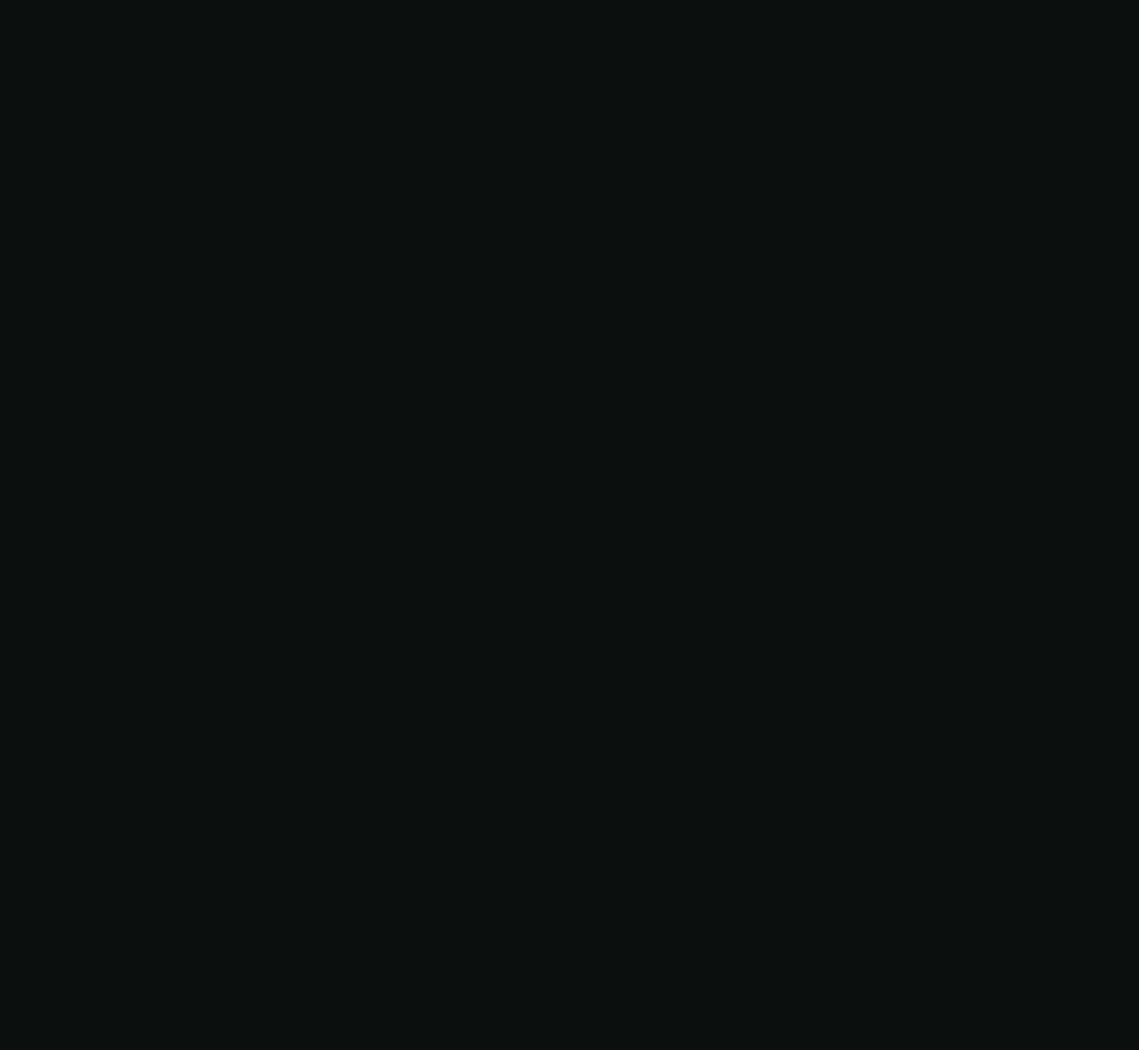
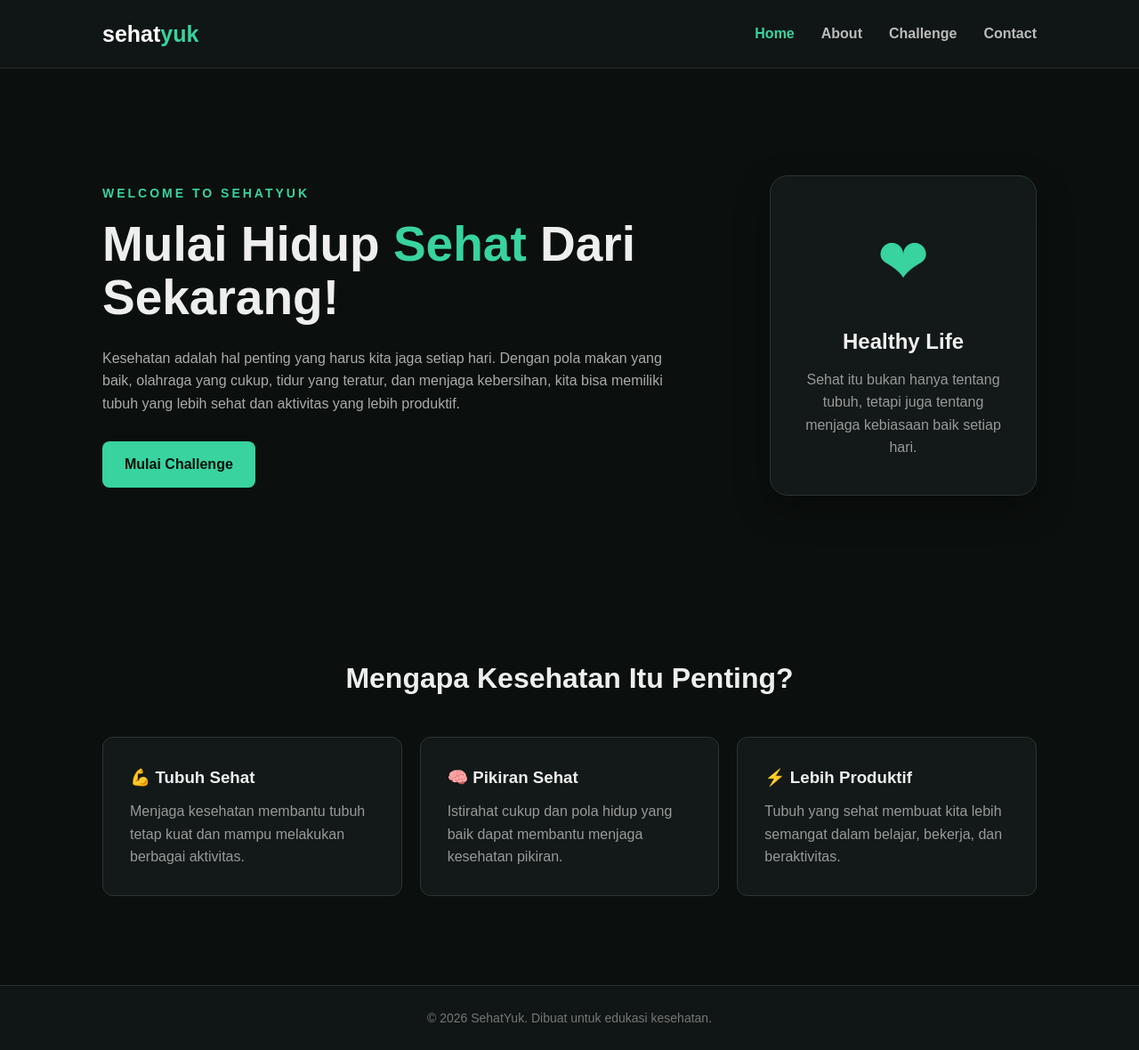
Before and after one commit to firmanmalikramadan-hue/web-sehat, a plain HTML site: page index.html in a window 1280 px wide. Shown: the whole page at 89% size. Before the commit the page ends 800 px from the top, so only its background shows below. Drawn offline with Linux system fonts and the light colour scheme.

```diff
--- a/index.html
+++ b/index.html
@@ -7,3 +7,68 @@
     <link rel="stylesheet" href="style.css">
 </head>
 <body>
+
+    <header>
+        <nav>
+            <h2>sehat<span>yuk</span></h2>
+
+            <ul>
+                <li><a href="index.html" class="active">Home</a></li>
+                <li><a href="about.html">About</a></li>
+                <li><a href="challenge.html">Challenge</a></li>
+                <li><a href="contact.html">Contact</a></li>
+            </ul>
+        </nav>
+    </header>
+
+    <main>
+        <section class="hero">
+            <div class="hero-text">
+                <p class="small-title">WELCOME TO SEHATYUK</p>
+                <h1>Mulai Hidup <span>Sehat</span> Dari Sekarang!</h1>
+
+                <p>
+                    Kesehatan adalah hal penting yang harus kita jaga setiap hari.
+                    Dengan pola makan yang baik, olahraga yang cukup, tidur yang
+                    teratur, dan menjaga kebersihan, kita bisa memiliki tubuh yang
+                    lebih sehat dan aktivitas yang lebih produktif.
+                </p>
+
+                <a href="challenge.html" class="btn">Mulai Challenge</a>
+            </div>
+
+            <div class="health-card">
+                <div class="health-icon">❤</div>
+                <h2>Healthy Life</h2>
+                <p>Sehat itu bukan hanya tentang tubuh, tetapi juga tentang menjaga kebiasaan baik setiap hari.</p>
+            </div>
+        </section>
+
+        <section class="info">
+            <h2>Mengapa Kesehatan Itu Penting?</h2>
+
+            <div class="cards">
+                <div class="card">
+                    <h3>💪 Tubuh Sehat</h3>
+                    <p>Menjaga kesehatan membantu tubuh tetap kuat dan mampu melakukan berbagai aktivitas.</p>
+                </div>
+
+                <div class="card">
+                    <h3>🧠 Pikiran Sehat</h3>
+                    <p>Istirahat cukup dan pola hidup yang baik dapat membantu menjaga kesehatan pikiran.</p>
+                </div>
+
+                <div class="card">
+                    <h3>⚡ Lebih Produktif</h3>
+                    <p>Tubuh yang sehat membuat kita lebih semangat dalam belajar, bekerja, dan beraktivitas.</p>
+                </div>
+            </div>
+        </section>
+    </main>
+
+    <footer>
+        <p>© 2026 SehatYuk. Dibuat untuk edukasi kesehatan.</p>
+    </footer>
+
+</body>
+</html>
```
Also changed, not shown: about.html (+0 -52 lines).
